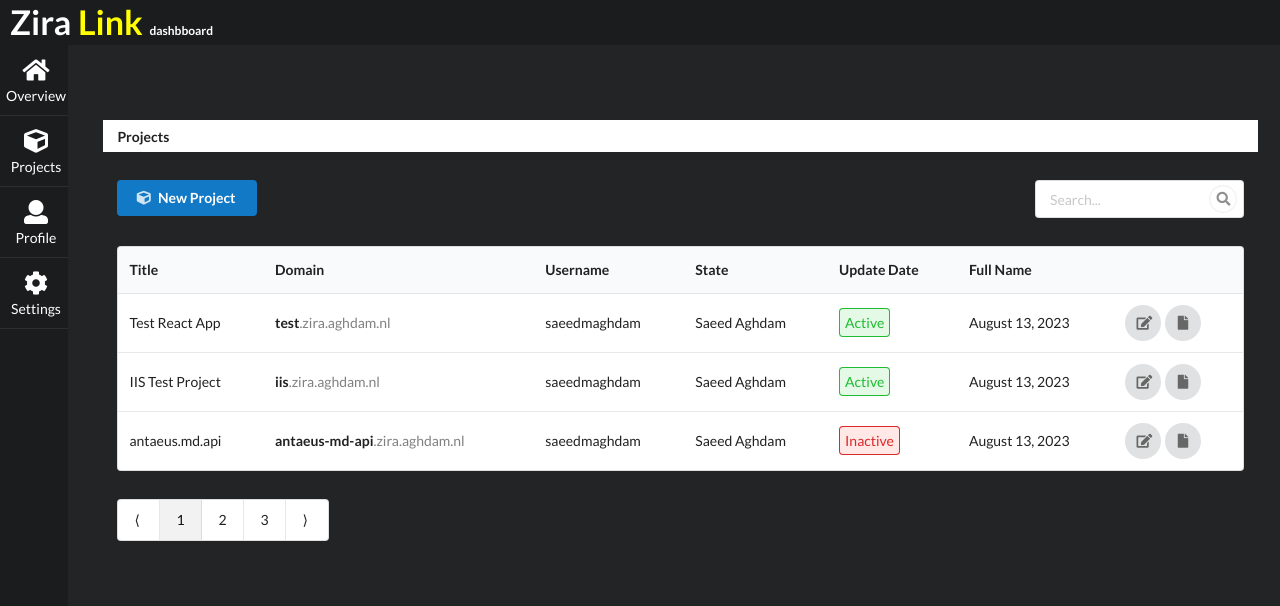
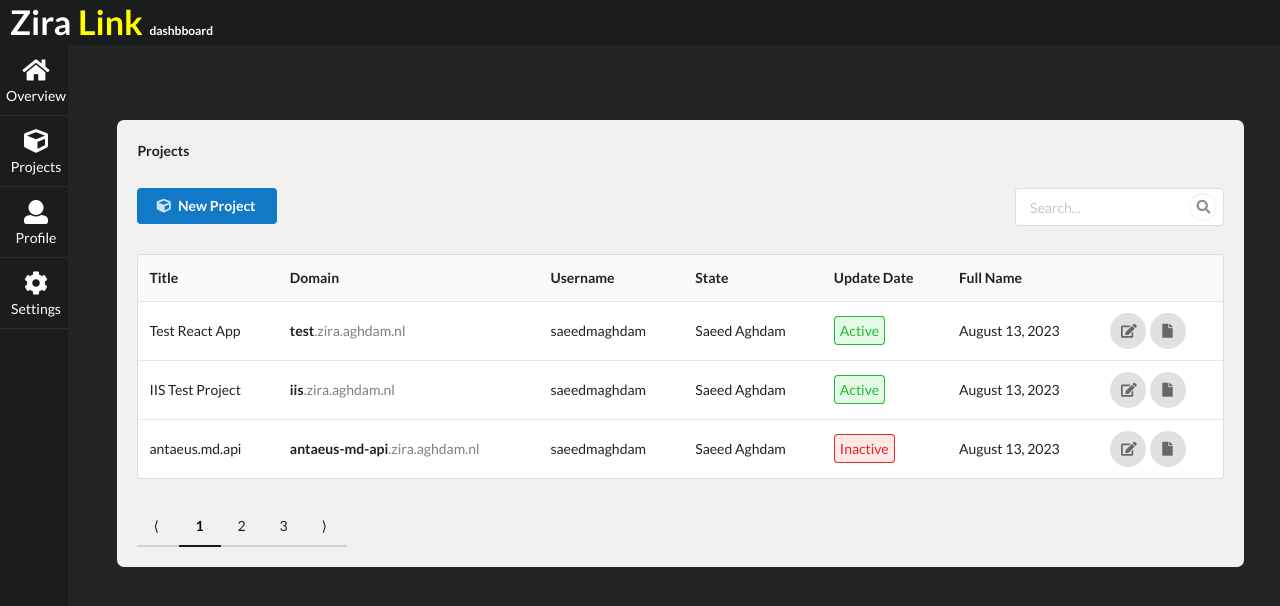
Before and after one commit to saeedmaghdam/ZiraLink.Web, a React (Create React App) app in the folder src/: page /projects in a window 1280 px wide. Shown: the top 606 px of the page. Built offline with nearby package versions, Linux system fonts and the light colour scheme.

Commit message:
improved ui + changed background color and applied rounded borders

```diff
--- a/src/src/components/layout/layout.jsx
+++ b/src/src/components/layout/layout.jsx
@@ -35,7 +35,7 @@
           <div
             className={`fifteen wide column ${styles.fullHeight} ${styles.container}`}
           >
-            <div class="ui container">
+            <div class={`ui container ${styles.componentContainer}`}>
               <Outlet></Outlet>
             </div>
           </div>
--- a/src/src/components/layout/layout.module.css
+++ b/src/src/components/layout/layout.module.css
@@ -28,6 +28,12 @@
   padding-top: 75px;
 }
 
+.componentContainer {
+    background: #f1f1f1;
+    padding: 20px;
+    border-radius: 7px;
+}
+
 .menu * {
   padding-right: 0 !important;
 }
--- a/src/src/components/projects/projects.jsx
+++ b/src/src/components/projects/projects.jsx
@@ -4,7 +4,7 @@
   return (
     <div className="ui grid">
       <div className="row">
-        <div className={`sixteen wide column ${styles.breadcrumbContainer}`}>
+        <div className="sixteen wide column">
           <div class="ui breadcrumb">
             <div class="active section">Projects</div>
           </div>
@@ -121,7 +121,7 @@
           <div
             aria-label="Pagination Navigation"
             role="navigation"
-            class="ui pagination menu"
+            class="ui pagination pointing secondary menu"
           >
             <a
               aria-current="false"
--- a/src/src/components/projects/projects.module.css
+++ b/src/src/components/projects/projects.module.css
@@ -5,8 +5,3 @@
 .state {
     padding: 6px !important;
 }
-
-.breadcrumbContainer{
-    background-color: white;
-    padding: 6px;
-}
```
